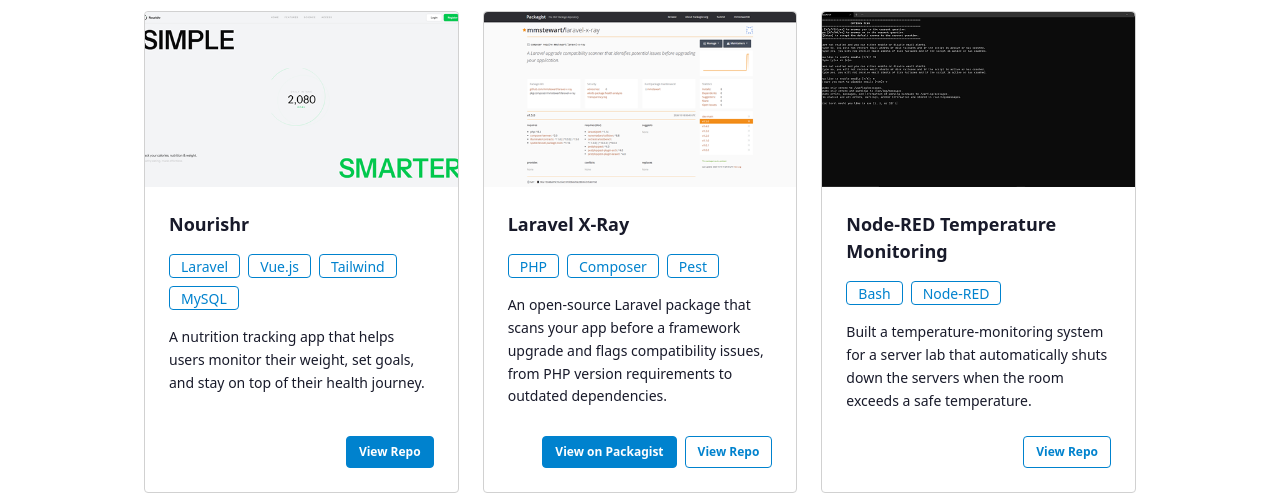
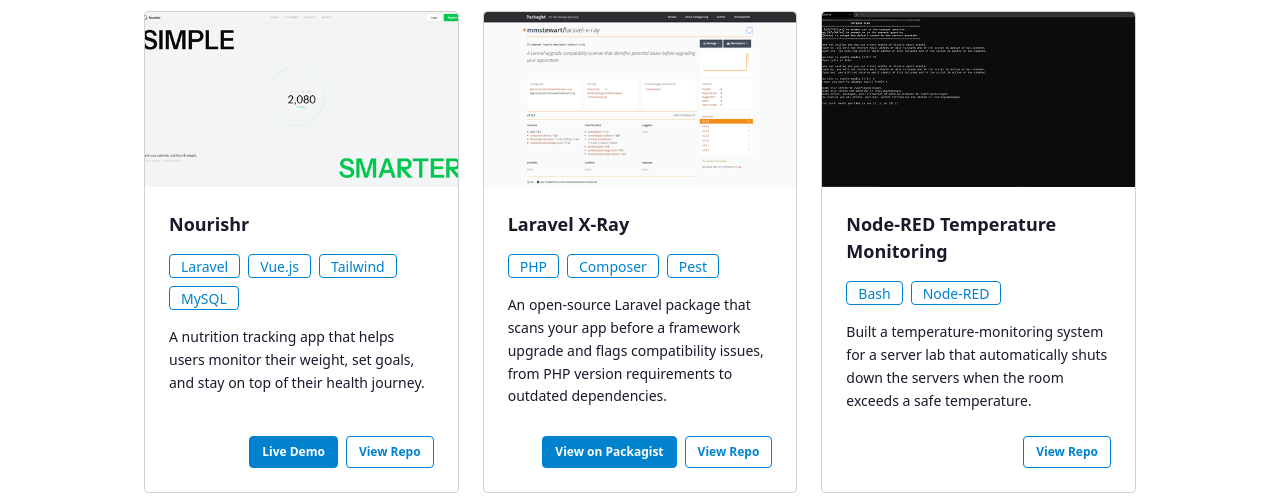
Before and after one commit to mmstewart/Portfolio-V2, a Gatsby site: page /projects in a window 1280 px wide. Shown: the part 298-800 px from the top of the page. Built offline with nearby package versions, Linux system fonts and the light colour scheme; Gatsby itself is replaced by a stand-in of ours; no server answers; what tailwindcss-motion would draw is missing.

Commit message:
updated buttons on project

```diff
--- a/src/pages/projects.js
+++ b/src/pages/projects.js
@@ -18,9 +18,16 @@
 			'A nutrition tracking app that helps users monitor their weight, set goals, and stay on top of their health journey.',
 		badges: ['Laravel', 'Vue.js', 'Tailwind', 'MySQL'],
 		buttons: [
-			// Live demo is paused until the PHP security patch is deployed. Restore this when it's back up:
-			// { label: 'Live Demo', href: 'https://nourishr-app.vercel.app', className: 'btn btn-sm btn-primary' },
-			{ label: 'View Repo', href: 'https://github.com/mmstewart/nourishr', className: 'btn btn-sm btn-primary' },
+			{
+				label: 'Live Demo',
+				href: 'https://nourishr-app.vercel.app',
+				className: 'btn btn-sm btn-primary',
+			},
+			{
+				label: 'View Repo',
+				href: 'https://github.com/mmstewart/nourishr',
+				className: 'btn btn-sm btn-outline btn-primary',
+			},
 		],
 	},
 	{
@@ -81,7 +88,11 @@
 			'A website that pairs motivational quotes from a local database with striking images from Unsplash. Inspired by the popular Chrome extension Momentum.',
 		badges: ['React', 'Unsplash API', 'SCSS'],
 		buttons: [
-			{ label: 'Live Demo', href: 'https://reason-quotes.netlify.app', className: 'btn btn-sm btn-primary' },
+			{
+				label: 'Live Demo',
+				href: 'https://reason-quotes.netlify.app',
+				className: 'btn btn-sm btn-primary',
+			},
 			{
 				label: 'View Repo',
 				href: 'https://github.com/mmstewart/Motivational-Quotes',
```
